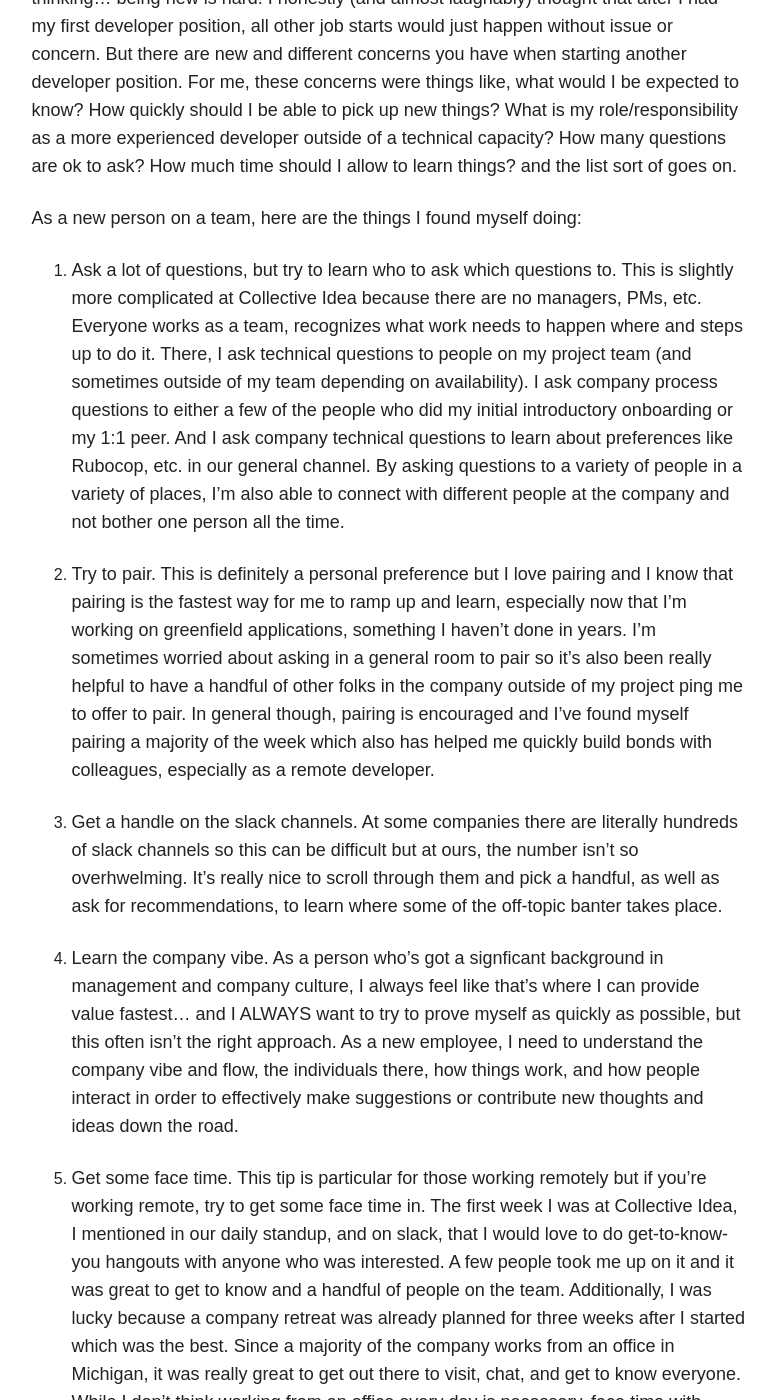
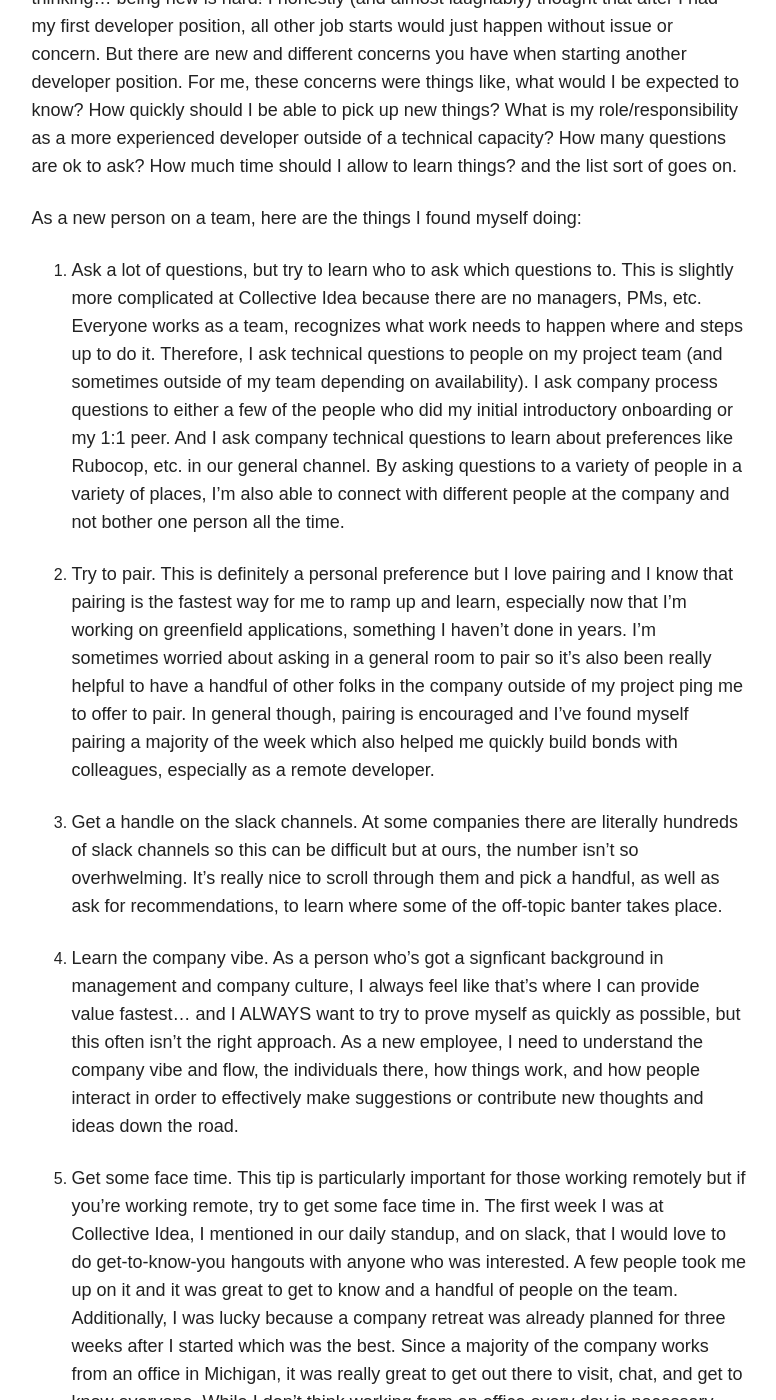
Before and after one commit to asheren/asheren.github.io, a Jekyll site: the page built from _posts/blog/2016-10-15-new-girl-on-the-team.md, in a window 1280 px wide and 1400 px high, scrolled down 1196 px. Shown: the whole window, without its empty margins (348-1124 px from the left). Built offline with Jekyll 4.4.1, drawn with Linux system fonts in a browser that asks for light colours; nearby versions of some CDN libraries; comment, search, counter and statistics services are not loaded; some of the changed text lies outside the part shown.

Commit message:
slight updates.

```diff
--- a/_posts/blog/2016-10-15-new-girl-on-the-team.md
+++ b/_posts/blog/2016-10-15-new-girl-on-the-team.md
@@ -42,11 +42,11 @@ How many questions are ok to ask? How much time should I allow to learn things?
 the list sort of goes on.
 
 As a new person on a team, here are the things I found myself doing:
+
 1. Ask a lot of questions, but try to learn who to ask which questions to.
 This is slightly more complicated at Collective Idea because there are no managers, PMs,
 etc. Everyone works as a team, recognizes what work needs to happen where and steps
- up to do it. There, I ask technical questions to people on my project team (and sometimes outside
-of my team depending on availability). I ask company process questions to either a
+ up to do it. Therefore, I ask technical questions to people on my project team (and sometimes outside of my team depending on availability). I ask company process questions to either a
 few of the people who did my initial introductory onboarding or my 1:1 peer. And I ask
 company technical questions to learn about preferences like Rubocop, etc. in our
 general channel. By asking questions to a variety of people in a variety of places, I'm
@@ -60,7 +60,7 @@ greenfield applications, something I haven't done in years. I'm sometimes worrie
 about asking in a general room to pair so it's also been really helpful to have a handful
 of other folks in the company outside of my project ping me to offer to pair. In general though,
 pairing is encouraged and I've found myself pairing a majority of the week which
-also has helped me quickly build bonds with colleagues, especially as a remote developer.
+also helped me quickly build bonds with colleagues, especially as a remote developer.
 
 3. Get a handle on the slack channels.
 At some companies there are literally hundreds of slack channels so this can be difficult
@@ -77,7 +77,7 @@ how things work, and how people interact in order to effectively make suggestion
 or contribute new thoughts and ideas down the road.
 
 5. Get some face time.
-This tip is particular for those working remotely but if you're working remote, try
+This tip is particularly important for those working remotely but if you're working remote, try
 to get some face time in. The first week I was at Collective Idea, I mentioned in our
 daily standup, and on slack, that I would love to do get-to-know-you hangouts with
 anyone who was interested. A few people took me up on it and it was great to get to know
```
